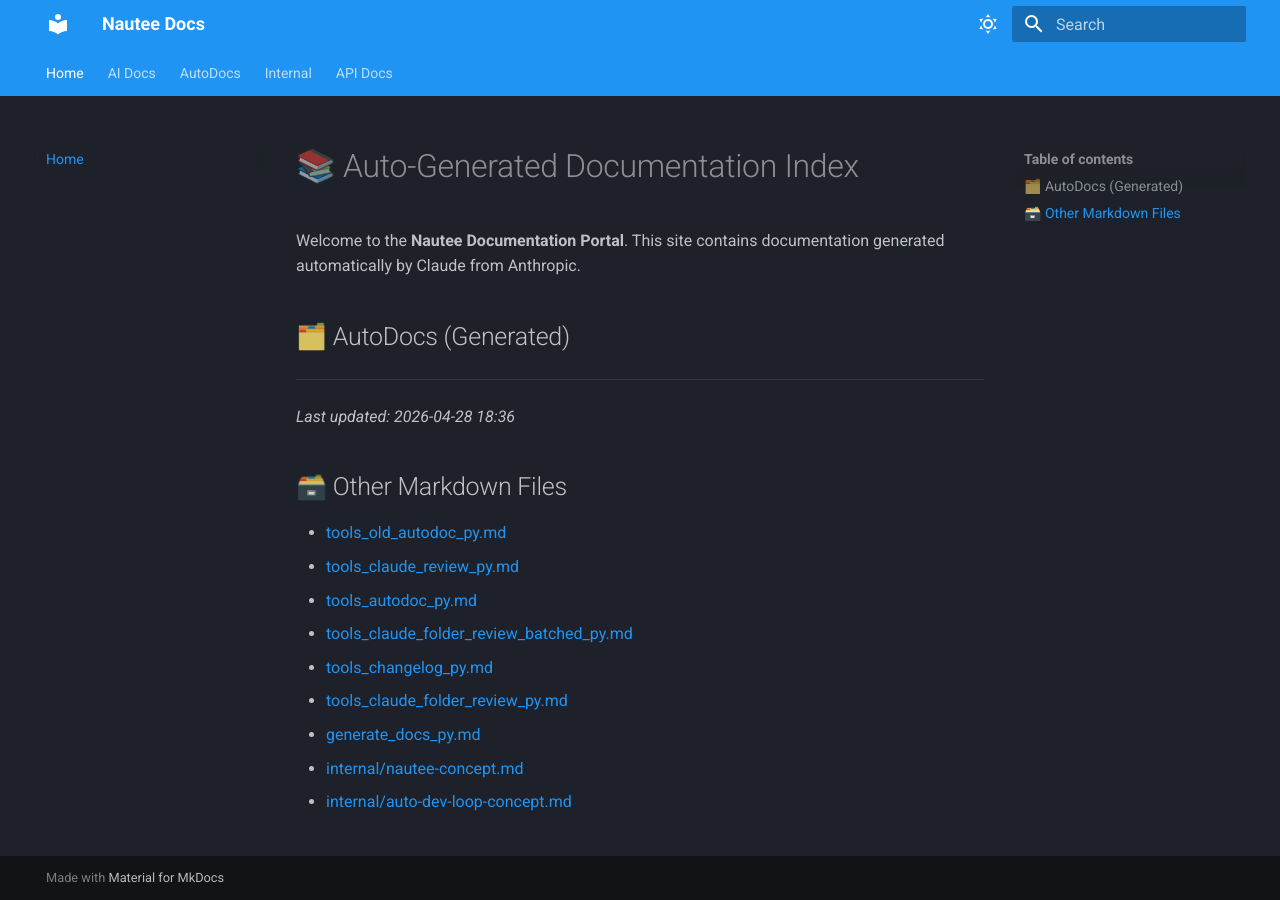
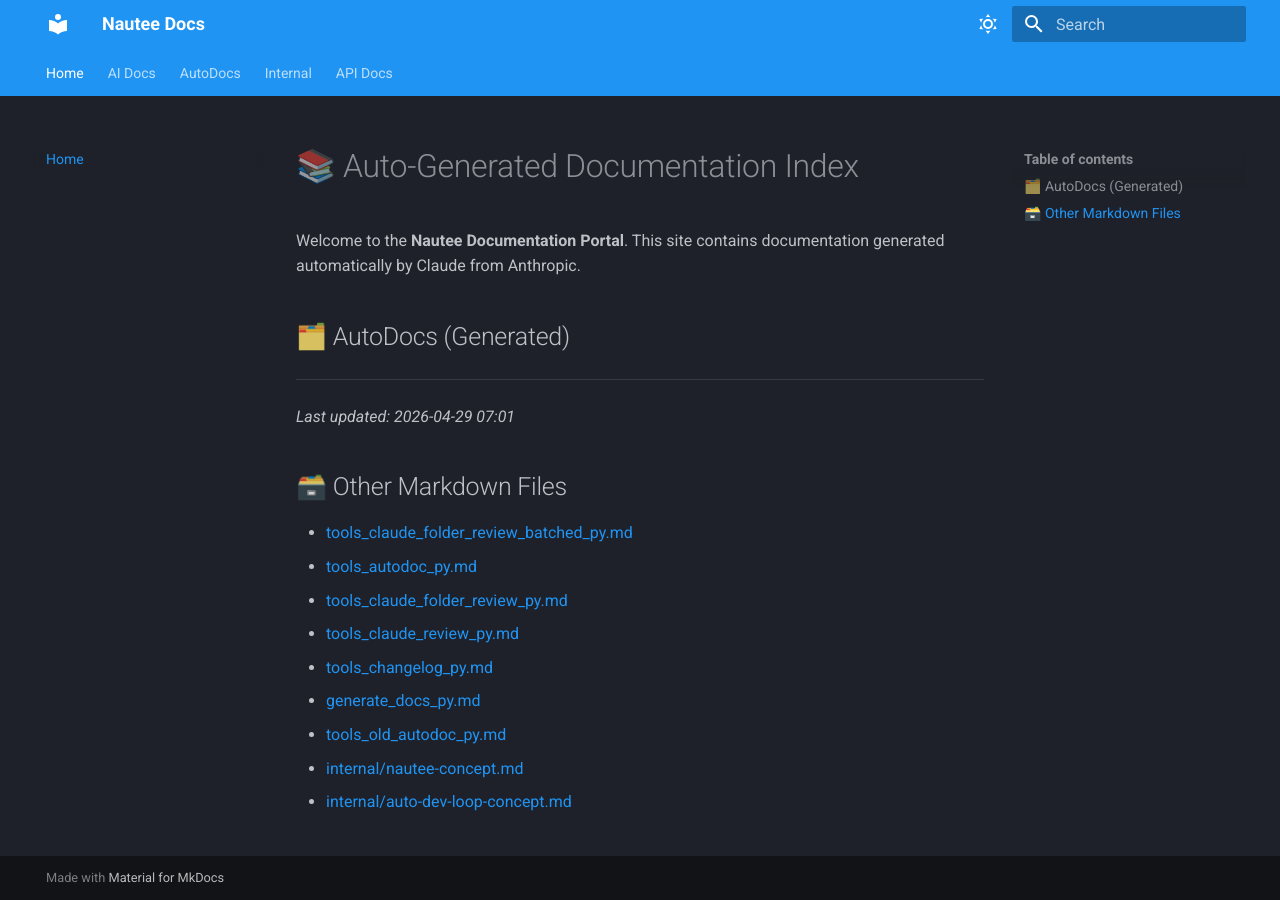
Before and after one commit to 48Nauts-Operator/nautee, an MkDocs documentation site: the page built from docs/index.md, in a window 1280 px wide. Built offline with MkDocs 1.6.1 and Material for MkDocs 9.7.7, drawn with Linux system fonts in a browser that asks for light colours.

```diff
--- a/docs/index.md
+++ b/docs/index.md
@@ -7,16 +7,16 @@ Welcome to the **Nautee Documentation Portal**. This site contains documentation
 
 ---
 
-_Last updated: 2026-04-28 18:36_
+_Last updated: 2026-04-29 07:01_
 
 ## 🗃️ Other Markdown Files
 
+- [tools_claude_folder_review_batched_py.md](tools_claude_folder_review_batched_py.md)
+- [tools_autodoc_py.md](tools_autodoc_py.md)
+- [tools_claude_folder_review_py.md](tools_claude_folder_review_py.md)
+- [tools_claude_review_py.md](tools_claude_review_py.md)
+- [tools_changelog_py.md](tools_changelog_py.md)
+- [generate_docs_py.md](generate_docs_py.md)
 - [tools_old_autodoc_py.md](tools_old_autodoc_py.md)
-- [tools_claude_review_py.md](tools_claude_review_py.md)
-- [tools_autodoc_py.md](tools_autodoc_py.md)
-- [tools_claude_folder_review_batched_py.md](tools_claude_folder_review_batched_py.md)
-- [tools_changelog_py.md](tools_changelog_py.md)
-- [tools_claude_folder_review_py.md](tools_claude_folder_review_py.md)
-- [generate_docs_py.md](generate_docs_py.md)
 - [internal/nautee-concept.md](internal/nautee-concept.md)
 - [internal/auto-dev-loop-concept.md](internal/auto-dev-loop-concept.md)
```
